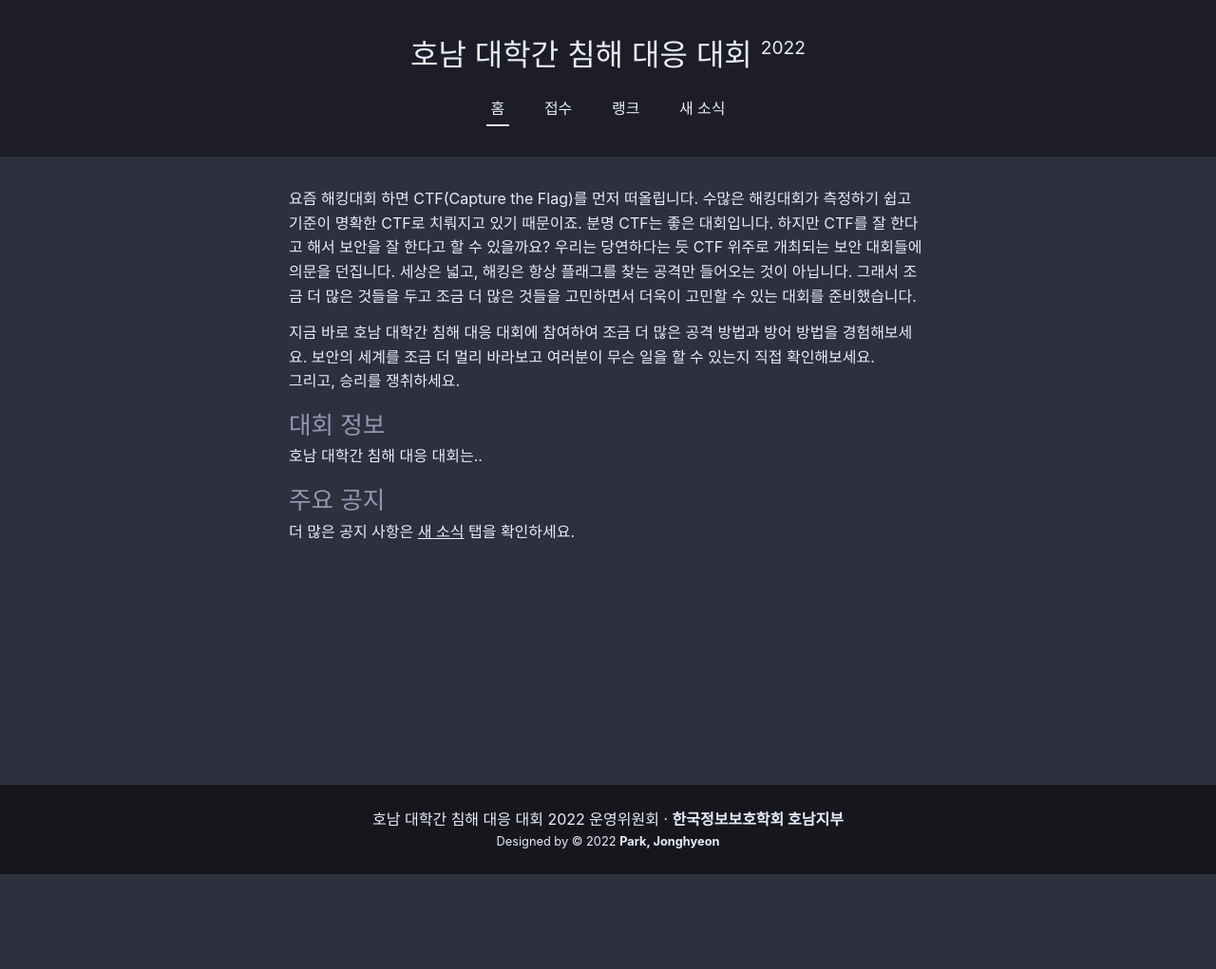
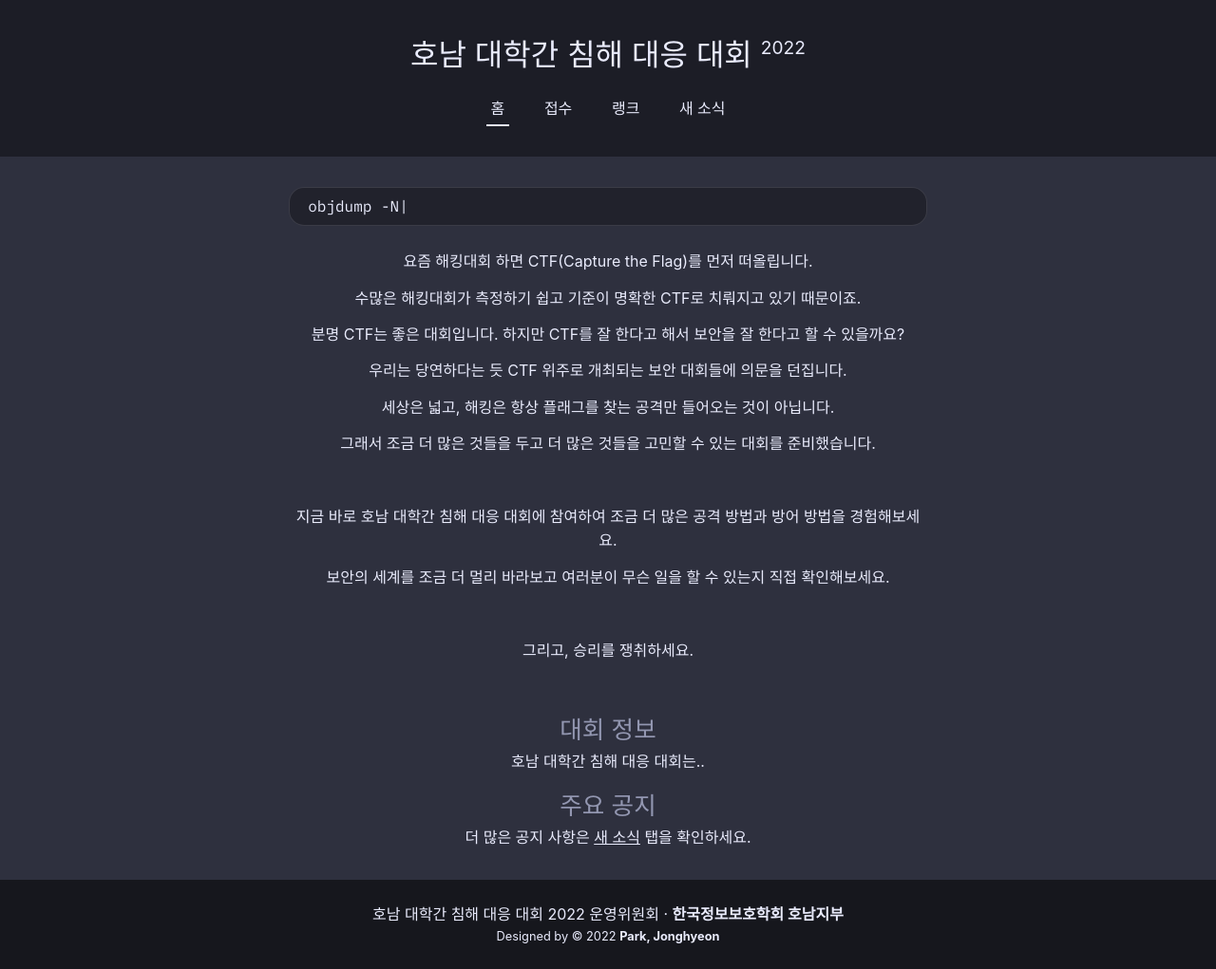
Before and after one commit to ShapeLayer/honam-collegiate-cert-challenge-2022, a Jekyll site: the page built from index.html, in a window 1280 px wide. Shown: the whole page at 95% size. Built offline with Jekyll 4.4.1, drawn with Linux system fonts in a browser that asks for light colours; some web fonts are replaced; before the commit the page ends 921 px from its top, so only the background shows below that.

Commit message:
Add typedjs to index, update index style

```diff
--- a/_sass/inversion/_commons.scss
+++ b/_sass/inversion/_commons.scss
@@ -38,7 +38,7 @@ pre {
   color: $--base-fg-color;
   background-color: $--code-bg-color;
   border: 1px $--base-outline-color solid;
-  border-radius: .5em;
+  border-radius: 1em;
   font-family: 'D2Coding', 'Courier New', Courier, monospace;
 }
 
@@ -46,6 +46,8 @@ article {
   max-width: 720px;
   min-height: 70vh;
   margin: auto;
+  margin-top: 2em;
+  margin-bottom: 2em;
   padding: 0 1.5em;
   box-sizing: border-box;
   p {
@@ -53,6 +55,10 @@ article {
     word-break: break-all;
     hyphens: auto;
   }
+}
+
+article.index {
+  text-align: center;
 }
 
 article.category {
--- a/index.html
+++ b/index.html
@@ -2,10 +2,35 @@
 layout: home
 pagetype: home
 ---
+<link rel="preconnect" href="https://fonts.googleapis.com">
+<link rel="preconnect" href="https://fonts.gstatic.com" crossorigin>
+<link href="https://fonts.googleapis.com/css2?family=IBM+Plex+Mono&display=swap" rel="stylesheet">
 
-<article>
-  <p>요즘 해킹대회 하면 CTF(Capture the Flag)를 먼저 떠올립니다. 수많은 해킹대회가 측정하기 쉽고 기준이 명확한 CTF로 치뤄지고 있기 때문이죠. 분명 CTF는 좋은 대회입니다. 하지만 CTF를 잘 한다고 해서 보안을 잘 한다고 할 수 있을까요? 우리는 당연하다는 듯 CTF 위주로 개최되는 보안 대회들에 의문을 던집니다. 세상은 넓고, 해킹은 항상 플래그를 찾는 공격만 들어오는 것이 아닙니다. 그래서 조금 더 많은 것들을 두고 조금 더 많은 것들을 고민하면서 더욱이 고민할 수 있는 대회를 준비했습니다.</p>
-  <p>지금 바로 호남 대학간 침해 대응 대회에 참여하여 조금 더 많은 공격 방법과 방어 방법을 경험해보세요. 보안의 세계를 조금 더 멀리 바라보고 여러분이 무슨 일을 할 수 있는지 직접 확인해보세요.<br>그리고, 승리를 쟁취하세요.</p>
+<script id="typed-src" src="https://cdnjs.cloudflare.com/ajax/libs/typed.js/2.0.11/typed.min.js"></script>
+<style>
+  pre#typing-console {
+    margin-bottom: 1.6em;
+    padding: 0.4em 1.2em;
+    text-align: left;
+    user-select: none;
+    font-family: 'IBM Plex Mono', monospace;
+    overflow: hidden;
+  }
+</style>
+<article class="index">
+  <pre id="typing-console"><span id="typing-console__content">...</span></pre>
+  <p>요즘 해킹대회 하면 CTF(Capture the Flag)를 먼저 떠올립니다.</p>
+  <p>수많은 해킹대회가 측정하기 쉽고 기준이 명확한 CTF로 치뤄지고 있기 때문이죠.</p>
+  <p>분명 CTF는 좋은 대회입니다. 하지만 CTF를 잘 한다고 해서 보안을 잘 한다고 할 수 있을까요?</p>
+  <p>우리는 당연하다는 듯 CTF 위주로 개최되는 보안 대회들에 의문을 던집니다.</p>
+  <p>세상은 넓고, 해킹은 항상 플래그를 찾는 공격만 들어오는 것이 아닙니다.</p>
+  <p>그래서 조금 더 많은 것들을 두고 더 많은 것들을 고민할 수 있는 대회를 준비했습니다.</p>
+  <p><br></p>
+  <p>지금 바로 호남 대학간 침해 대응 대회에 참여하여 조금 더 많은 공격 방법과 방어 방법을 경험해보세요.</p>
+  <p>보안의 세계를 조금 더 멀리 바라보고 여러분이 무슨 일을 할 수 있는지 직접 확인해보세요.</p>
+  <p><br></p>
+  <p>그리고, 승리를 쟁취하세요.</p>
+  <p><br></p>
   <h2>대회 정보</h2>
   <p>호남 대학간 침해 대응 대회는..</p>
   <h2>주요 공지</h2>
@@ -13,3 +38,26 @@ pagetype: home
     <li>더 많은 공지 사항은 <a href="{{ "/updates" | relative_url }}">새 소식</a> 탭을 확인하세요.</li>
   </ul>
 </article>
+<script type="text/javascript">
+  var options = {
+    strings: [
+      'LD_PRELOAD=',
+      'LD_PRELOAD=./libc-2.19.so ./cheer_msg',
+      'objdump -N',
+      'objdump -M intel -d',
+      'objdump -M intel -d checker',
+      './exploit_check',
+      './exploit_checker_test.py',
+      'srclab\' OR 1=1',
+      'srclab\' UNION SELECT 1, 2, ',
+      'srclab\' UNION SELECT 1, group_concat(column_name)'
+    ],
+    typeSpeed: 35,
+    backSpeed: 20,
+    loop: true,
+    loopCount: Infinity
+  }
+  window.onload = () => {
+    var typed = new Typed('#typing-console__content', options)
+  }
+</script>
```
Lines whose indentation alone changed are shown as unchanged.
